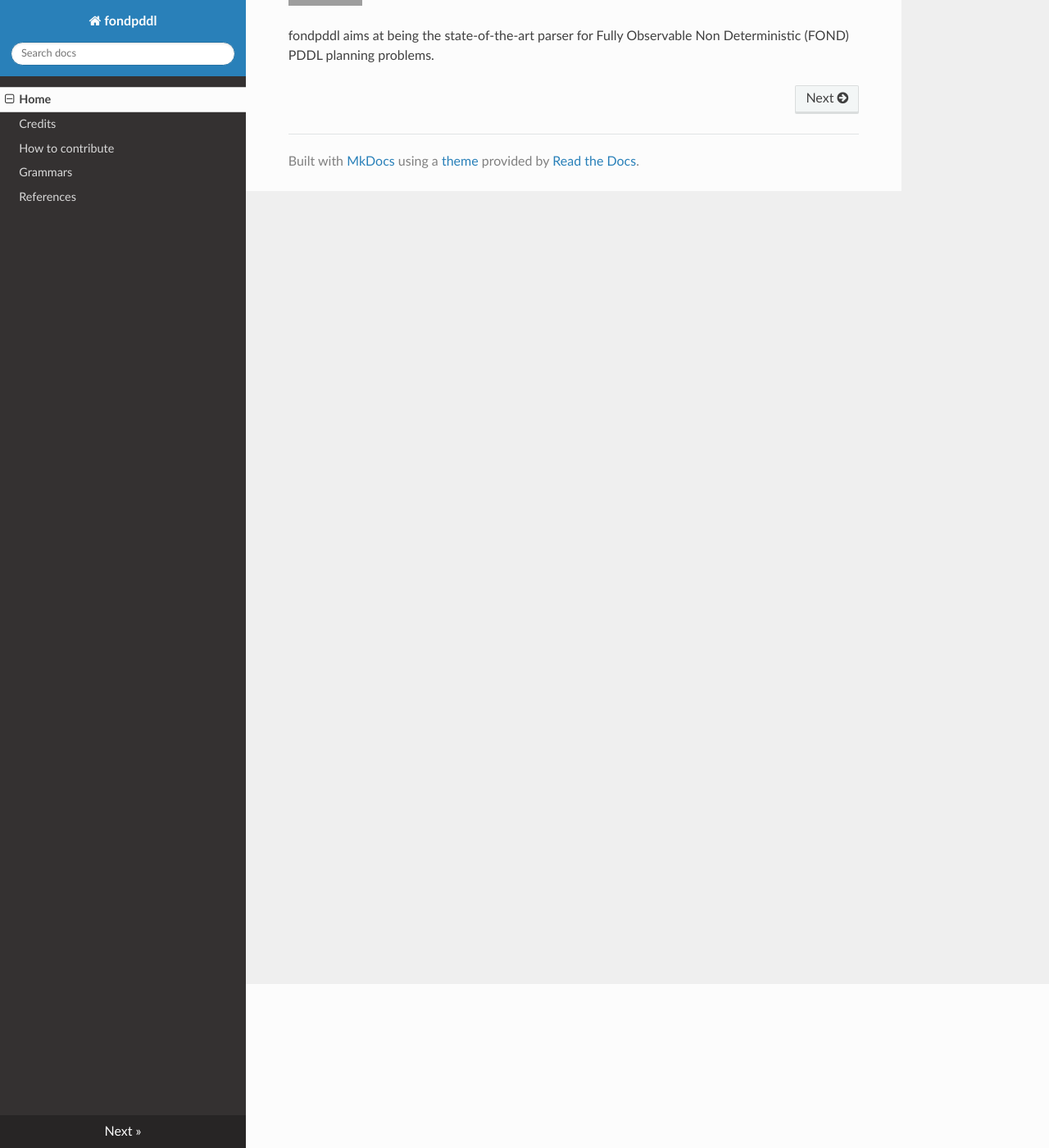
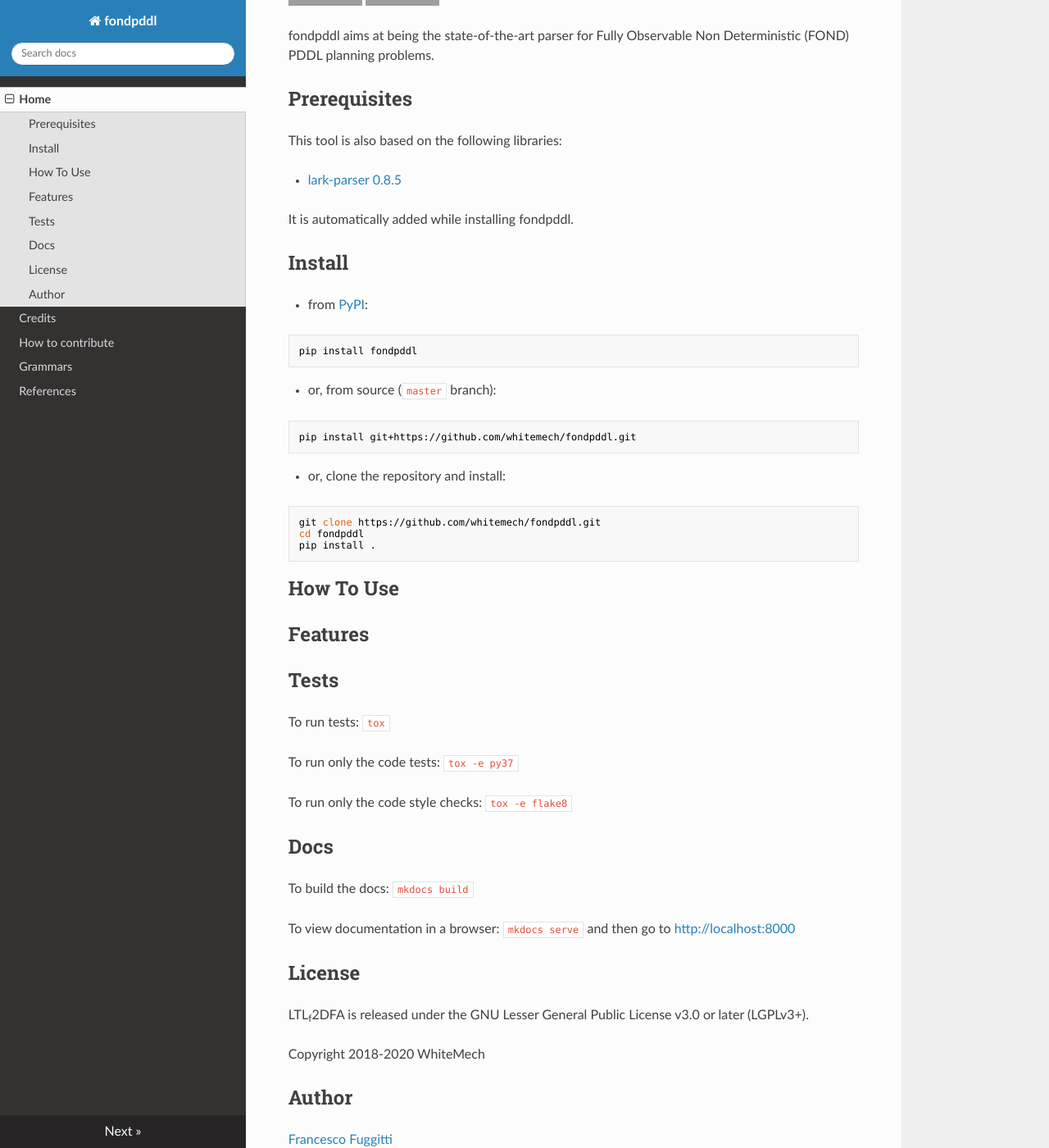
Before and after one commit to AI-Planning/pddl, an MkDocs documentation site: the page built from docs/index.md, in a window 1280 px wide and 1400 px high, scrolled down 200 px. Shown: the whole window at 82% size. Built offline with MkDocs 1.6.1, drawn with Linux system fonts in a browser that asks for light colours; nearby versions of some CDN libraries; grey boxes are pictures that could not be loaded.

Commit message:
update project

````diff
--- a/README.md
+++ b/README.md
@@ -1,12 +1,69 @@
 # fondpddl
 
-[![](https://img.shields.io/pypi/pyversions/pythomata.svg)](https://pypi.python.org/pypi/pythomata)
+[![](https://img.shields.io/pypi/v/fondpddl.svg)](https://pypi.python.org/pypi/fondpddl)
+[![](https://img.shields.io/pypi/pyversions/fondpddl.svg)](https://pypi.python.org/pypi/fondpddl)
+![fondpddl CI](https://github.com/whitemech/fondpddl/workflows/fondpddl%20CI/badge.svg)
 [![](https://img.shields.io/badge/docs-mkdocs-9cf)](https://www.mkdocs.org/)
 [![](https://img.shields.io/badge/status-development-orange.svg)](https://img.shields.io/badge/status-development-orange.svg)
 [![codecov](https://codecov.io/gh/whitemech/fondpddl/branch/master/graph/badge.svg?token=FG3ATGP5P5)](https://codecov.io/gh/whitemech/fondpddl)
-![fondpddl CI](https://github.com/whitemech/fondpddl/workflows/fondpddl%20CI/badge.svg)
 [![](https://img.shields.io/badge/flake8-checked-blueviolet)](https://img.shields.io/badge/flake8-checked-blueviolet)
 [![](https://img.shields.io/badge/mypy-checked-blue)](https://img.shields.io/badge/mypy-checked-blue)
 [![](https://img.shields.io/badge/license-LGPLv3%2B-blue)](./LICENSE)
 
 fondpddl aims at being the state-of-the-art parser for Fully Observable Non Deterministic (FOND) PDDL planning problems.
+
+## Prerequisites
+
+This tool is also based on the following libraries:
+
+- [lark-parser 0.8.5](https://pypi.org/project/lark-parser/)
+
+It is automatically added while installing fondpddl.
+
+## Install
+
+- from [PyPI](https://pypi.org/project/fondpddl/):
+```
+pip install fondpddl
+```
+- or, from source (`master` branch):
+```
+pip install git+https://github.com/whitemech/fondpddl.git
+```
+
+- or, clone the repository and install:
+```
+git clone https://github.com/whitemech/fondpddl.git
+cd fondpddl
+pip install .
+```
+## How To Use
+
+
+## Features
+
+
+## Tests
+
+To run tests: `tox`
+
+To run only the code tests: `tox -e py37`
+
+To run only the code style checks: `tox -e flake8`
+
+## Docs
+
+To build the docs: `mkdocs build`
+
+To view documentation in a browser: `mkdocs serve`
+and then go to [http://localhost:8000](http://localhost:8000)
+
+## License
+
+LTL<sub>f</sub>2DFA is released under the GNU Lesser General Public License v3.0 or later (LGPLv3+).
+
+Copyright 2018-2020 WhiteMech
+
+## Author
+
+[Francesco Fuggitti](https://francescofuggitti.github.io/)
--- a/fondpddl/__version__.py
+++ b/fondpddl/__version__.py
@@ -5,7 +5,7 @@
 __description__ = "PDDL FOND parser"
 __url__ = "https://github.com/whitemech/fondpddl.git"
 __version__ = "0.1.0"
-__author__ = "WhiteMech"
-__author_email__ = "whitemech@diag.uniroma1.it"
-__license__ = "GNU General Public License"
+__author__ = "Francesco Fuggitti"
+__author_email__ = "fuggitti@diag.uniroma1.it"
+__license__ = "GNU Lesser General Public License v3 or later (LGPLv3+)"
 __copyright__ = "2020 WhiteMech"
````
Also changed, not shown: .travis.yml (deleted, +0 -20 lines), AUTHORS.md (+0 -1 lines), CONTRIBUTING.md (+4 -5 lines), HISTORY.md (+4 -0 lines), setup.py (+9 -2 lines), codecov.yml (line endings or trailing spaces), docs/grammars.md (added), docs/references.md (added), 5 other files.
